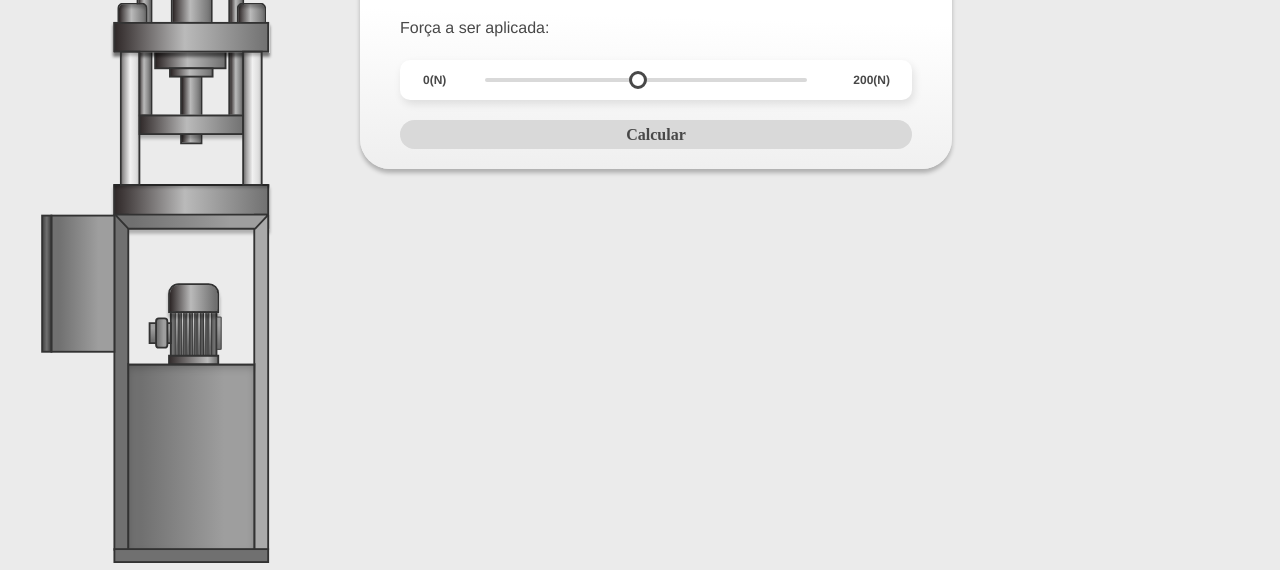
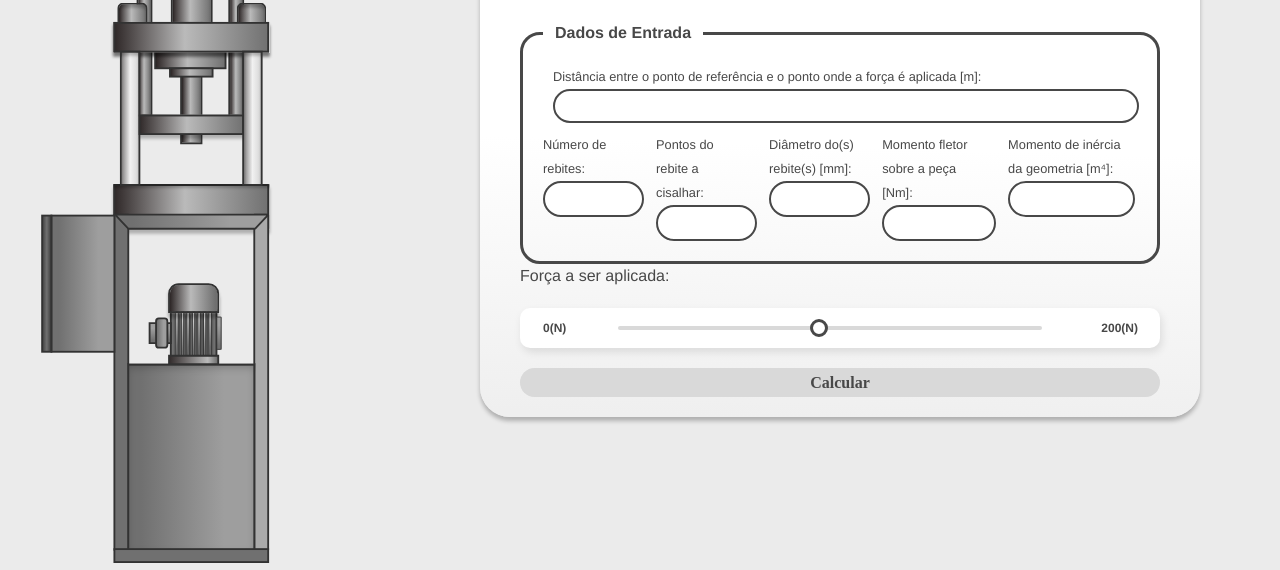
Before and after one commit to LuisMatheus-dev/SimuladorPrensa, a website built with Vite: page prensasim/prensa.html in a window 1280 px wide. Shown: the part 269-839 px from the top of the page. Built offline with nearby package versions, Linux system fonts and the light colour scheme.

Commit message:
Alterado front da prensa

```diff
--- a/prensasim/prensa.html
+++ b/prensasim/prensa.html
@@ -18,6 +18,42 @@
 				<h3>Simulação de Baixa fidelidade para testes de carga sobre vigas</h3>
 			</div>
 
+			<div class="input-group">
+				<h3 class="title-form">Dados de Entrada</h3>
+
+				<div class="input-container">
+					<label class="small-input" for="diametro">Distância entre o ponto de referência e o ponto onde a força é aplicada [m]:</label>
+					<input class="small-input" id="diametro" type="number" name="name">
+				</div>
+
+				<div class="inline-inputs">
+
+					<div class="input-container">
+						<label class="small-input" for="segmento-a">Número de rebites: </label>
+						<input class="small-input" id="segmento-a" type="number" name="name">
+					</div>
+
+					<div class="input-container">
+						<label class="small-input" for="segmento-b">Pontos do rebite a cisalhar: </label>
+						<input class="small-input" id="segmento-b" type="number" name="name">
+					</div>
+
+					<div class="input-container">
+						<label class="small-input" for="segmento-c">Diâmetro do(s) rebite(s) [mm]:</label>
+						<input class="small-input" id="segmento-c" type="number" name="name">
+					</div>
+
+					<div class="input-container">
+						<label class="small-input" for="segmento-a">Momento fletor sobre a peça [Nm]: </label>
+						<input class="small-input" id="segmento-a" type="number" name="name">
+					</div>
+
+					<div class="input-container">
+						<label class="small-input" for="segmento-c">Momento de inércia da geometria [m⁴]:</label>
+						<input class="small-input" id="segmento-c" type="number" name="name">
+					</div>
+				</div>
+			</div>
 			<label for="fname">Força a ser aplicada:<label>
 					<div class="range">
 						<div class="sliderValue">
--- a/prensasim/style.css
+++ b/prensasim/style.css
@@ -208,9 +208,9 @@ svg:hover .eixo {
 
 .container {
   position: absolute;
-  left: 45vh;
+  left: 60vh;
   background-color: var(--white);
-  width: 40vw;
+  width: 50vw;
   padding-inline: 40px;
   padding-block: 20px;
   border-radius: 30px;
@@ -280,6 +280,7 @@ input {
 
 #diametro {
 	padding: 0;
+  padding-left: 1vh;
 }
 
 
```
